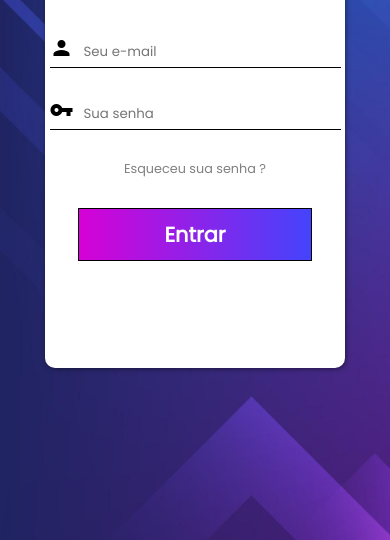
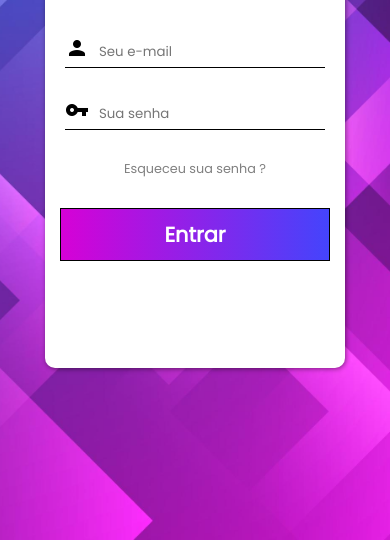
Before and after one commit to jonathascp/login-page, a plain HTML site: page index.html in a window 390 px wide. Shown: the part 304-844 px from the top of the page. Drawn offline with Linux system fonts and the light colour scheme.

Commit message:
ajustes no estilo e media query

```diff
--- /dev/null
+++ b/estilos/media-query.css
@@ -0,0 +1,7 @@
+@charset "UTF-8";
+
+@media screen and (min-width: 320px) and (max-width: 480px) {
+    body,html {
+        background-position: bottom right;
+    }
+}
--- a/estilos/style.css
+++ b/estilos/style.css
@@ -16,6 +16,7 @@ body,html {
     background-image: url(../imagens/background-img.jpg);
     background-size: cover;
     background-repeat: no-repeat;
+    overflow: hidden;
 }
 
 .principal {
@@ -25,11 +26,6 @@ body,html {
     padding: 1.25em;
     border-radius: 10px;
     box-shadow: 1px 1px 5px rgba(0, 0, 0, 0.466);
-    /* position: absolute;
-    top: 50%;
-    left: 50%;
-    transform: translate(-50%,-50%); */
-
 }
 
 .login {
@@ -47,29 +43,33 @@ body,html {
 }
 
 .campo-login {
+    width: 100%;
     display: flex;
     gap: 10px;
     border-bottom: 1px solid black;
 }
 
 .campo-login input {
+    width: 100%;
     border: none;
     outline: none;
 }
 
 .campo-senha {
+    width: 100%;
     display: flex;
     gap: 10px;
     border-bottom: 1px solid black;
 }
 
 .campo-senha input {
+    width: 100%;
     border: none;
     outline: none;
 }
 
 .enviar {
-    width: 90%;
+    width: 13em;
     font-size: 1.3em;
     font-weight: bold;
     border: 1px solid black;
--- a/index.html
+++ b/index.html
@@ -5,6 +5,7 @@
     <meta http-equiv="X-UA-Compatible" content="IE=edge">
     <meta name="viewport" content="width=device-width, initial-scale=1.0">
     <link rel="stylesheet" href="estilos/style.css">
+    <link rel="stylesheet" href="estilos/media-query.css">
     <link href="https://fonts.googleapis.com/icon?family=Material+Icons"
     link
       rel="stylesheet">
@@ -17,8 +18,7 @@
         <form class="form" action="" autocomplete="on">
             <div class="campo-login">
                     <label class="usuario" for="iusuario"><span class="material-icons">person</span></label>
-                        <input type="email" name="usuario" id="iusuario" maxlength="20" required placeholder="Seu e-mail">
-                </fieldset>
+                        <input type="email" name="usuario" id="iusuario" minlength="10" maxlength="30" required placeholder="Seu e-mail">
             </div>
             <div class="campo-senha">
                 <label class="senha" for="isenha"><span class="material-icons">vpn_key</span></label>
```
